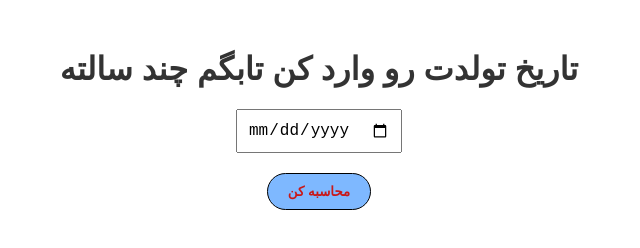
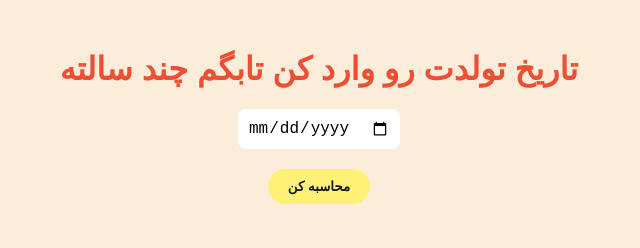
Before and after one commit to Amir-c-137/Chand-salete, a plain HTML site: page index.html in a window 1280 px wide. Shown: the whole page, without its empty margins (321-961 px from the left). Drawn offline with Linux system fonts and the light colour scheme.

Commit message:
color combinations change

```diff
--- a/style.css
+++ b/style.css
@@ -1,5 +1,6 @@
 body {
     font-family: Arial, sans-serif;
+    background-color: #FCEDDA;
 }
 
 .container {
@@ -8,7 +9,7 @@ body {
 }
 
 h1 {
-    color: #333;
+    color: #EE4E34;
 }
 
 label {
@@ -18,6 +19,9 @@ label {
 input {
     padding: 10px;
     font-size: 16px;
+    border-radius: 8px;
+    outline: none;
+    border: none;
 }
 
 p {
@@ -35,18 +39,18 @@ p {
 .button {
     display: inline-block;
     padding: 10px 20px;
-    background-color: hsla(213, 100%, 71%, 0.871);
-    color: hsl(0, 79%, 44%);
+    background-color: #fff176;
+    color: #101820;
     text-decoration: none;
     border-radius: 25px;
     font-weight: bold;
     margin-top: 20px;
     transition: all 0.3s ease;
     outline: none;
-    border: 1px solid black;
+    border: none;
 }
 
 .button:hover {
-    background-color: hsl(213, 65%, 52%);
+    background-color: #FEE715;
     transform: scale(1.2);
 }
```
